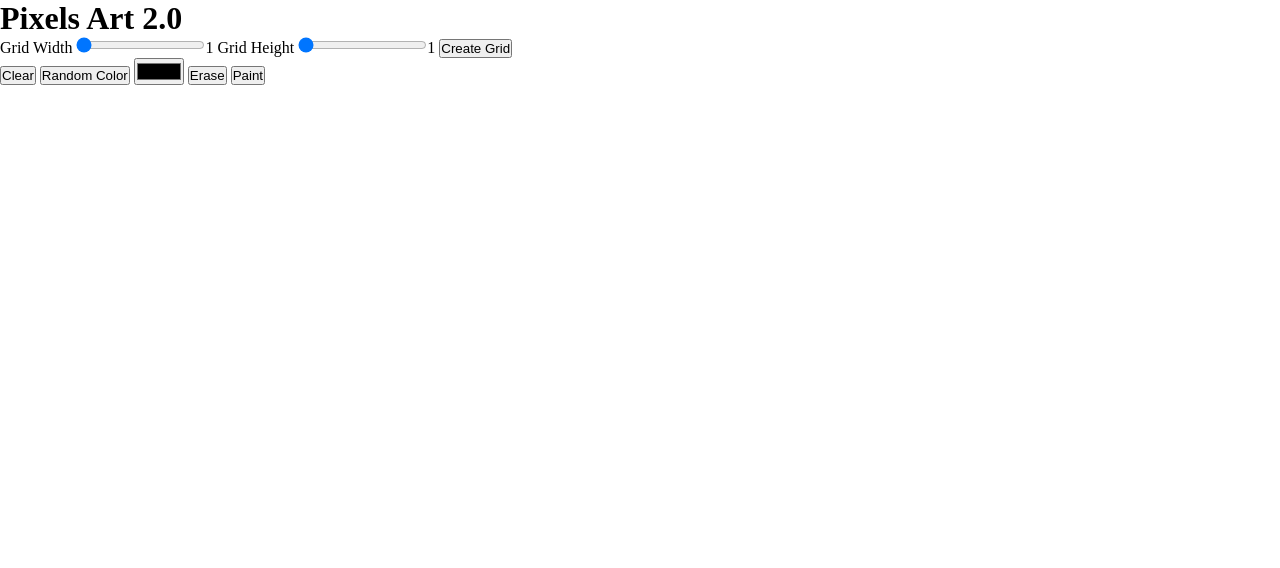
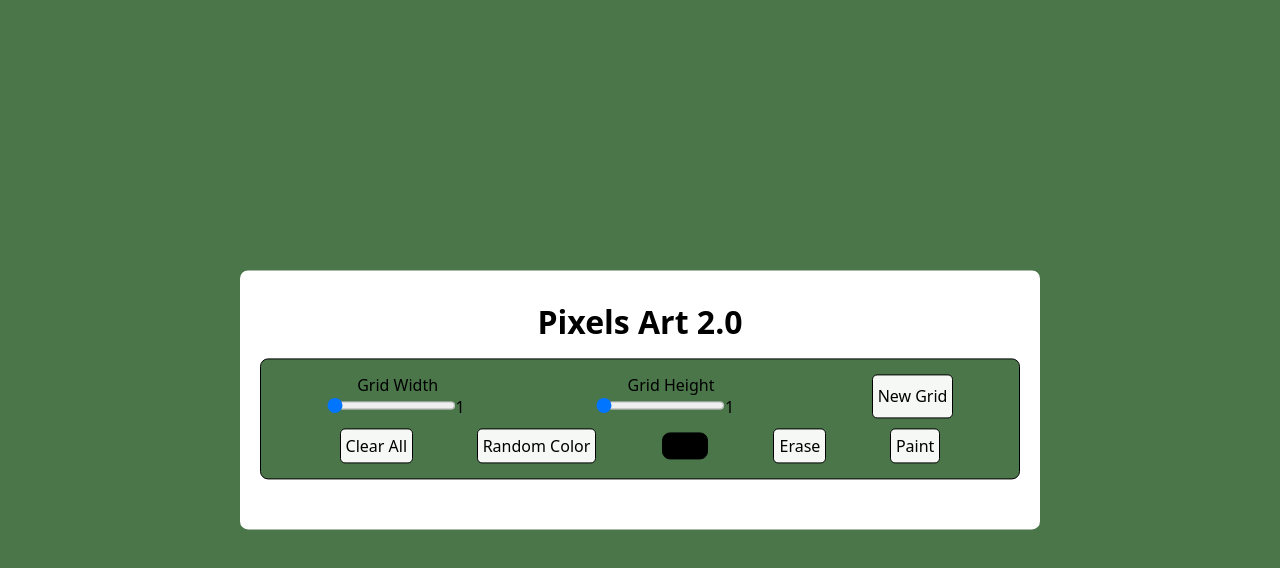
Before and after one commit to lucaslangsch/pixels-art-2, a website built with Vite: page index.html in a window 1280 px wide. Built offline with nearby package versions, Linux system fonts and the light colour scheme.

Commit message:
estiliza e corrige nomenclatura new grid

```diff
--- a/index.html
+++ b/index.html
@@ -1,5 +1,6 @@
 <!DOCTYPE html>
 <html lang="en">
+
 <head>
   <meta charset="UTF-8">
   <meta http-equiv="X-UA-Compatible" content="IE=edge">
@@ -7,31 +8,33 @@
   <title>Paint Box</title>
   <link rel="stylesheet" href="/style.css" />
 </head>
+
 <body>
-  <header>
+    <div id="principal">
       <h1>Pixels Art 2.0</h1>
-  </header>
-
-  <main>
       <div id="options">
         <div id="grid-options">
-        <label for="grid-width">Grid Width</label>
-        <input type="range" name="width" id="grid-width" min="1" max="40" value="0"><span id="grid-width-value">1</span>
-        <label for="grid-height">Grid Height</label>
-        <input type="range" name="height" id="grid-height" min="1" max="40" value="0"><span id="grid-height-value">1</span>
-        <button id="create-grid">Create Grid</button>
+          <div id="slider">
+            <label for="grid-width">Grid Width<input type="range" name="width" id="grid-width" min="1" max="40"
+                value="0"><span id="grid-width-value">1</span></label>
+          </div>
+          <div id="slider">
+            <label for="grid-height">Grid Height<input type="range" name="height" id="grid-height" min="1" max="40"
+                value="0"><span id="grid-height-value">1</span></label>
+          </div>
+          <button id="create-grid">New Grid</button>
         </div>
         <div id="paint-options">
-        <button id="clear-grid">Clear</button>
+          <button id="clear-grid">Clear All</button>
           <button id="random-color">Random Color</button>
           <input type="color" name="select-color" id="select-color">
           <button id="erase-grid" value=0>Erase</button>
           <button id="paint-grid" value=0>Paint</button>
         </div>
       </div>
-    <div id="grid-main">
+      <div id="grid-main"></div>
     </div>
-  </main>
   <script type="module" src="./src/main.js"></script>
 </body>
+
 </html>
--- a/src/main.js
+++ b/src/main.js
@@ -17,8 +17,6 @@ const baseHex = 16;
 const createDivWidth = () => {
   const gridDiv = document.createElement('div');
   gridDiv.classList.add('div-row');
-  gridDiv.style.width = '2em';
-  gridDiv.style.height = '2em';
   gridMain.appendChild(gridDiv);
 };
 
@@ -27,11 +25,12 @@ const createDivHeigth = (divWidth) => {
   gridDiv.style.border = 'solid 1px black';
   gridDiv.style.width = '2em';
   gridDiv.style.height = '2em';
-  gridDiv.id = 'div-col';
+  gridDiv.classList.add('div-col');
   divWidth.appendChild(gridDiv);
 };
 
 const createGrid = (x, y) => {
+  gridMain.innerHTML = '';
   for (let index = 0; index < x; index += 1) {
     createDivWidth();
   }
@@ -51,7 +50,8 @@ gridHeigth.addEventListener('input', () => {
 });
 
 const paintGridFunction = () => {
-  const divRow = document.querySelectorAll('#div-col');
+  const divRow = document.querySelectorAll('.div-col');
+  console.log(divRow);
   for (let index = 0; index < divRow.length; index += 1) {
     divRow[index].addEventListener('click', () => {
       const colorSelected = paintSelected.value;
@@ -61,7 +61,7 @@ const paintGridFunction = () => {
 };
 
 const eraseGridFunction = () => {
-  const divRow = document.querySelectorAll('#div-col');
+  const divRow = document.querySelectorAll('.div-col');
   for (let index = 0; index < divRow.length; index += 1) {
     divRow[index].addEventListener('click', () => {
       divRow[index].style.backgroundColor = 'white';
@@ -83,7 +83,7 @@ btnCreateGrid.addEventListener('click', () => {
 });
 
 btnClearGrid.addEventListener('click', () => {
-  const divRow = document.querySelectorAll('#div-col');
+  const divRow = document.querySelectorAll('.div-col');
   for (let index = 0; index < divRow.length; index += 1) {
     divRow[index].style.backgroundColor = 'white';
   }
@@ -100,8 +100,9 @@ const valueToHex = (c) => {
 const rgbToHex = (r, g, b) => (valueToHex(r) + valueToHex(g) + valueToHex(b));
 
 btnRandomColor.addEventListener('click', () => {
-  const r = Math.floor(Math.random() * 255);
-  const g = Math.floor(Math.random() * 255);
-  const b = Math.floor(Math.random() * 255);
+  const numberMaxForRgb = 255;
+  const r = Math.floor(Math.random() * numberMaxForRgb);
+  const g = Math.floor(Math.random() * numberMaxForRgb);
+  const b = Math.floor(Math.random() * numberMaxForRgb);
   paintSelected.value = `#${rgbToHex(r, g, b)}`;
 });
--- a/style.css
+++ b/style.css
@@ -2,14 +2,92 @@
   padding: 0;
   margin: 0;
   box-sizing: border-box;
+  font-family: system-ui, -apple-system, BlinkMacSystemFont, 'Segoe UI', Roboto, Oxygen, Ubuntu, Cantarell, 'Open Sans', 'Helvetica Neue', sans-serif;
+  font-size: medium;
+}
+
+body {
+  max-width: 1081px;
+  margin: 0 auto;
+  background-color: rgba(56, 104, 56, 0.904);
+}
+
+#principal {
+  background-color: white;
+  width: 100vmin;
+  position: absolute;
+  transform: translate(-50%, -50%);
+  top: 50%;
+  left: 50%;
+  padding: 30px 20px;
+  border-radius: 8px;
+}
+
+#grid-options {
+  display: flex;
+  justify-content: space-evenly;
+  text-indent: 14%;
+}
+
+#options {
+  background-color: rgba(56, 104, 56, 0.904);
+  padding: 15px;
+  border-radius: 8px;
+  border: 1px solid #000000;
+}
+
+#paint-options {
+  display: flex;
+  margin-top: 10px;
+  justify-content: space-evenly;
+}
+
+button {
+  background-color: rgb(245, 248, 245);
+  border: none;
+  border-radius: 5px;
+  padding: 5px;
+}
+
+input {
+  cursor: pointer;
+}
+
+button {
+  cursor: pointer;
+  border: 1px solid #000000;
+}
+
+input[type='color'] {
+  -webkit-appearance: none;
+  -moz-appearance: none;
+  appearance: none;
+  background-color: transparent;
+  height: 35px;
+  border: none;
+}
+
+input[type="color"]::-webkit-color-swatch {
+  border-radius: 8px;
+  border: 1px solid #000000;
+}
+
+input[type="color"]::-moz-color-swatch {
+  border-radius: 8px;
 }
 
 #grid-main {
-  display: flex;
-  background-color: #ff00;
+  display: grid;
+  justify-content: center;
+  margin-top: 20px;
 }
 
-/* #div-col {
-  flex-direction: column;
-  display: grid;
-} */
+.div-row {
+  display: flex;
+}
+
+h1 {
+  margin-bottom: 2%;
+  text-align: center;
+  font-size: 200%;
+}
```
Lines whose indentation alone changed are shown as unchanged.
